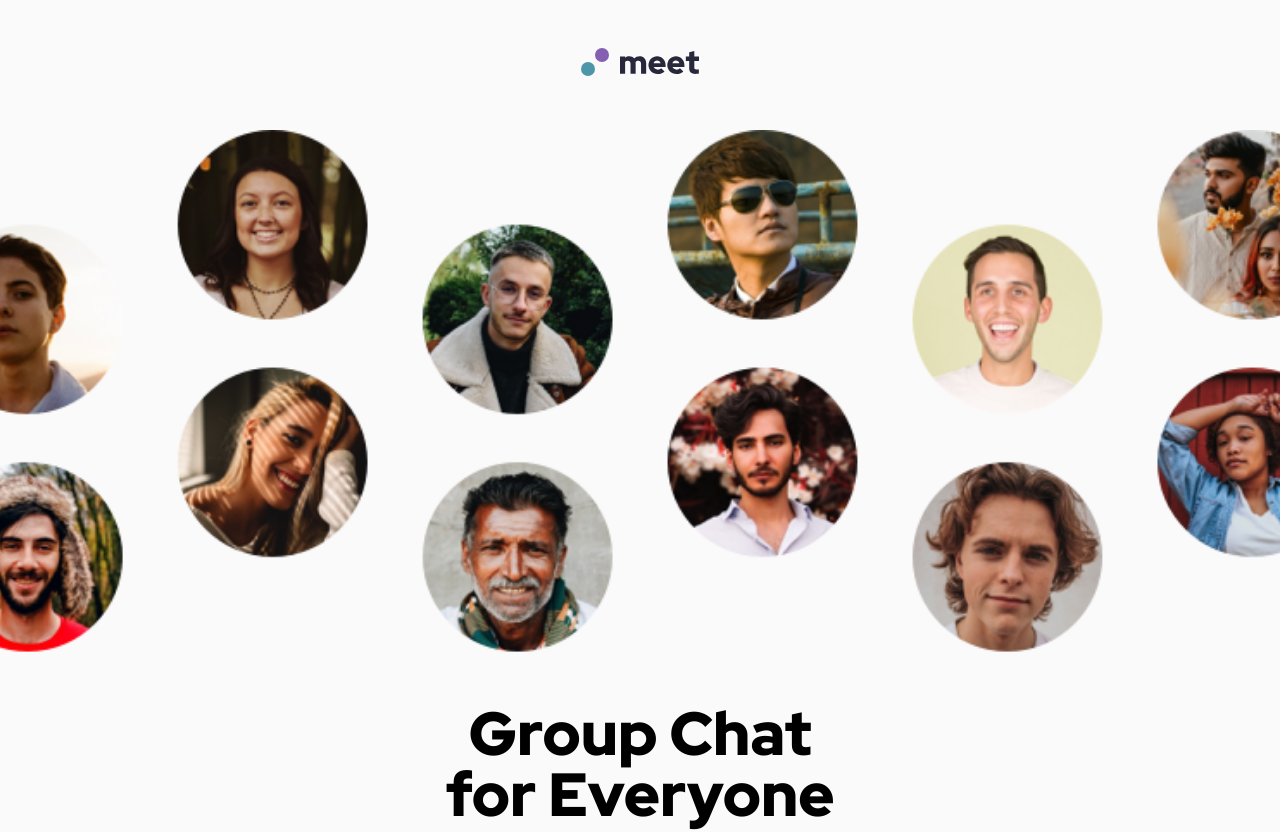
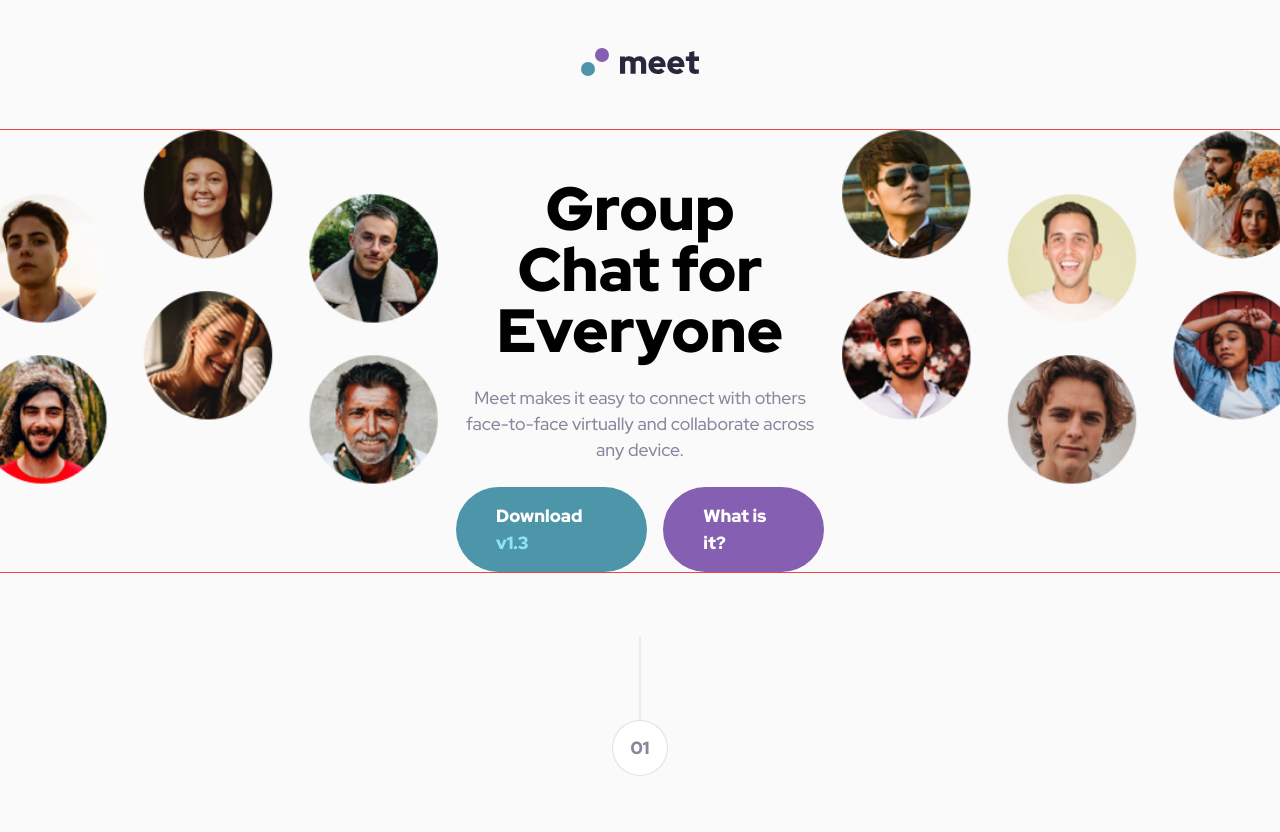
Before and after one commit to DarrickFauvel/fem2407-meet-landing-page-next, a Next.js app: page / in a window 1280 px wide. Shown: the top 832 px of the page. Built offline with nearby package versions, Linux system fonts and the light colour scheme.

Commit message:
Build responsive hero

```diff
--- /dev/null
+++ b/app/components/hero/components/cta/index.tsx
@@ -0,0 +1,27 @@
+import Button from "@/components/logo/button";
+
+const Cta = () => {
+  return (
+    <div className="flex max-w-[540px] flex-col items-center gap-6 px-6 pt-12">
+      <h1 className="text-balance text-center text-fem-fluid-h1 font-black leading-none">
+        Group Chat for Everyone
+      </h1>
+
+      <p className="max-w-[45ch] text-center text-fem-fluid-body font-medium leading-fem-fluid-body text-fem-cool-gray sm:max-w-[54ch]">
+        Meet makes it easy to connect with others face-to-face virtually and
+        collaborate across any device.
+      </p>
+
+      <div className="flex flex-col items-center gap-4 sm:flex-row sm:justify-center">
+        <Button url="#" bgColor="green">
+          Download <span className="text-fem-non-photo-blue">v1.3</span>
+        </Button>
+
+        <Button url="#" bgColor="purple">
+          What is it?
+        </Button>
+      </div>
+    </div>
+  );
+};
+export default Cta;
--- /dev/null
+++ b/app/components/hero/components/view-narrow/index.tsx
@@ -0,0 +1,20 @@
+import Image from "next/image";
+import imageHero from "@/assets/images/tablet/image-hero.png";
+import Cta from "../cta";
+
+const ViewNarrow = () => {
+  return (
+    <div className="lg:hidden">
+      <div className="relative aspect-[2.44/1] w-full overflow-hidden">
+        <Image
+          className="absolute aspect-[2.71/1] w-full origin-top scale-[110.5%]"
+          src={imageHero}
+          alt="circles of people"
+        />
+      </div>
+
+      <Cta />
+    </div>
+  );
+};
+export default ViewNarrow;
--- /dev/null
+++ b/app/components/hero/components/view-wide/index.tsx
@@ -0,0 +1,27 @@
+import imageHeroLeft from "@/assets/images/desktop/image-hero-left.png";
+import imageHeroRight from "@/assets/images/desktop/image-hero-right.png";
+import Cta from "../cta";
+import Image from "next/image";
+
+const ViewWide = () => {
+  return (
+    <div className="hidden w-full grid-cols-3 gap-4 overflow-hidden outline outline-1 outline-red-500 lg:grid">
+      <div className="relative">
+        <Image
+          className="absolute aspect-[1.3/1] w-full origin-top scale-[110.5%]"
+          src={imageHeroLeft}
+          alt="circles of people"
+        />
+      </div>
+      <Cta />
+      <div className="relative">
+        <Image
+          className="absolute aspect-[1.3/1] w-full origin-top scale-[110.5%]"
+          src={imageHeroRight}
+          alt="circles of people"
+        />
+      </div>
+    </div>
+  );
+};
+export default ViewWide;
--- a/app/components/hero/index.tsx
+++ b/app/components/hero/index.tsx
@@ -1,15 +1,13 @@
-import Image from "next/image";
-import imageHero from "@/assets/images/tablet/image-hero.png";
+import ViewNarrow from "./components/view-narrow";
+import ViewWide from "./components/view-wide";
 
 const Hero = () => {
   return (
-    <div className="relative aspect-[2.44/1] w-full overflow-hidden">
-      <Image
-        className="absolute aspect-[2.71/1] w-full origin-top scale-[110.5%]"
-        src={imageHero}
-        alt="circles of people"
-      />
-    </div>
+    <>
+      <ViewNarrow />
+
+      <ViewWide />
+    </>
   );
 };
 export default Hero;
--- a/app/page.tsx
+++ b/app/page.tsx
@@ -14,27 +14,6 @@ export default function Home() {
       <Logo />
 
       <Hero />
-
-      <div className="flex max-w-[540px] flex-col items-center gap-6 px-6 pt-12">
-        <h1 className="text-balance text-center text-fem-fluid-h1 font-black leading-none">
-          Group Chat for Everyone
-        </h1>
-
-        <p className="max-w-[45ch] text-center text-fem-fluid-body font-medium leading-fem-fluid-body text-fem-cool-gray sm:max-w-[54ch]">
-          Meet makes it easy to connect with others face-to-face virtually and
-          collaborate across any device.
-        </p>
-
-        <div className="flex flex-col items-center gap-4 sm:flex-row sm:justify-center">
-          <Button url="#" bgColor="green">
-            Download <span className="text-fem-non-photo-blue">v1.3</span>
-          </Button>
-
-          <Button url="#" bgColor="purple">
-            What is it?
-          </Button>
-        </div>
-      </div>
 
       <HomeSection sectionNumber={1}>
         <FourImages />
```
